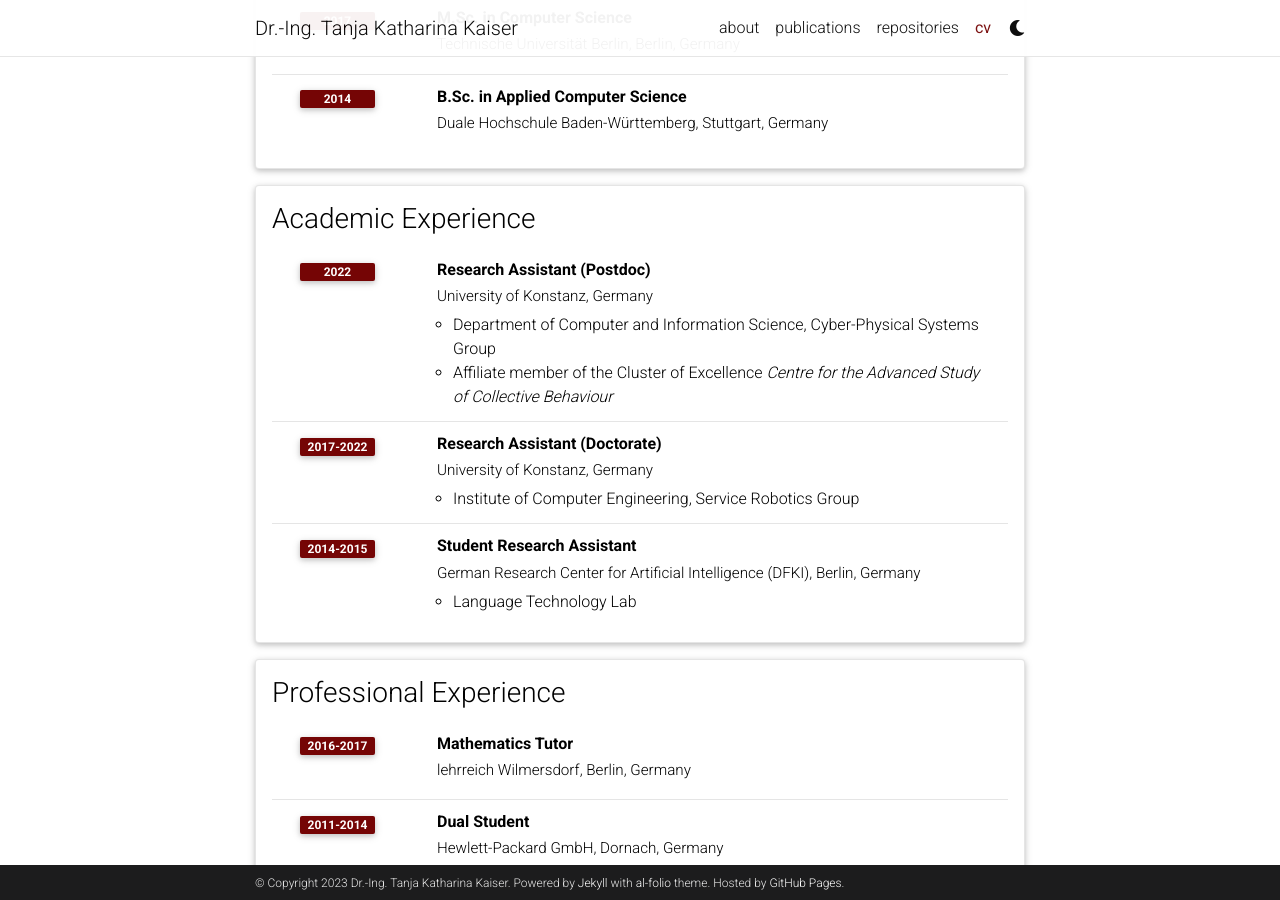
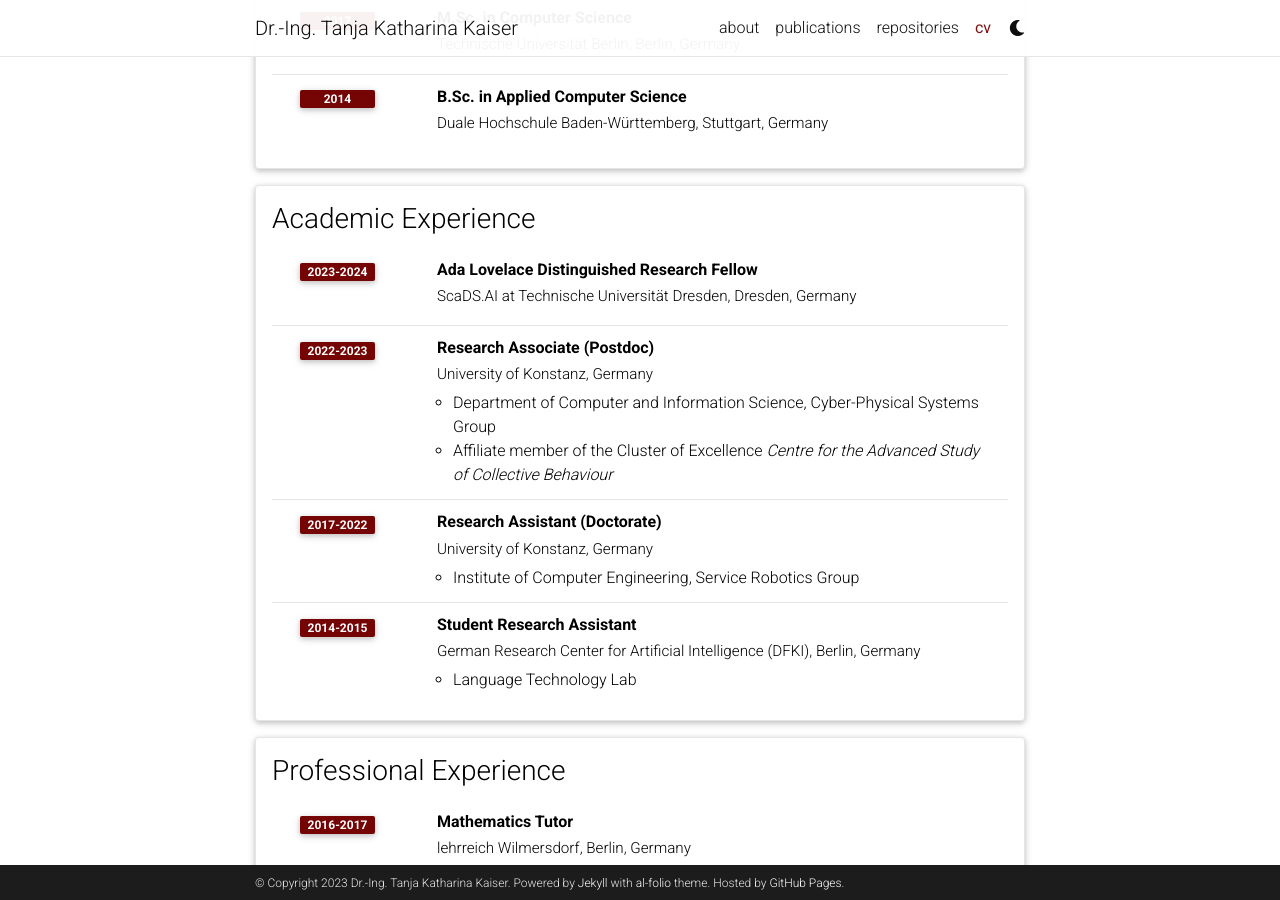
Before and after one commit to msminirobot/msminirobot.github.io, a Jekyll site: the page built from _pages/cv.md, in a window 1280 px wide and 900 px high, scrolled down 770 px. Built offline with Jekyll 4.4.1, drawn with Linux system fonts in a browser that asks for light colours; comment, search, counter and statistics services are not loaded; a style sheet for code colours, icons or effects is not loaded.

Commit message:
Update cv.yml

```diff
--- a/_data/cv.yml
+++ b/_data/cv.yml
@@ -29,9 +29,12 @@
 - title: Academic Experience
   type: time_table
   contents:
-    - title: Research Assistant (Postdoc)
+    - title: Ada Lovelace Distinguished Research Fellow
+      institution: ScaDS.AI at Technische Universität Dresden, Dresden, Germany
+      year: 2023-2024
+    - title: Research Associate (Postdoc)
       institution: University of Konstanz, Germany
-      year: 2022
+      year: 2022-2023
       description:
         - Department of Computer and Information Science, Cyber-Physical Systems Group
         - Affiliate member of the Cluster of Excellence <i>Centre for the Advanced Study of Collective Behaviour</i>
```
